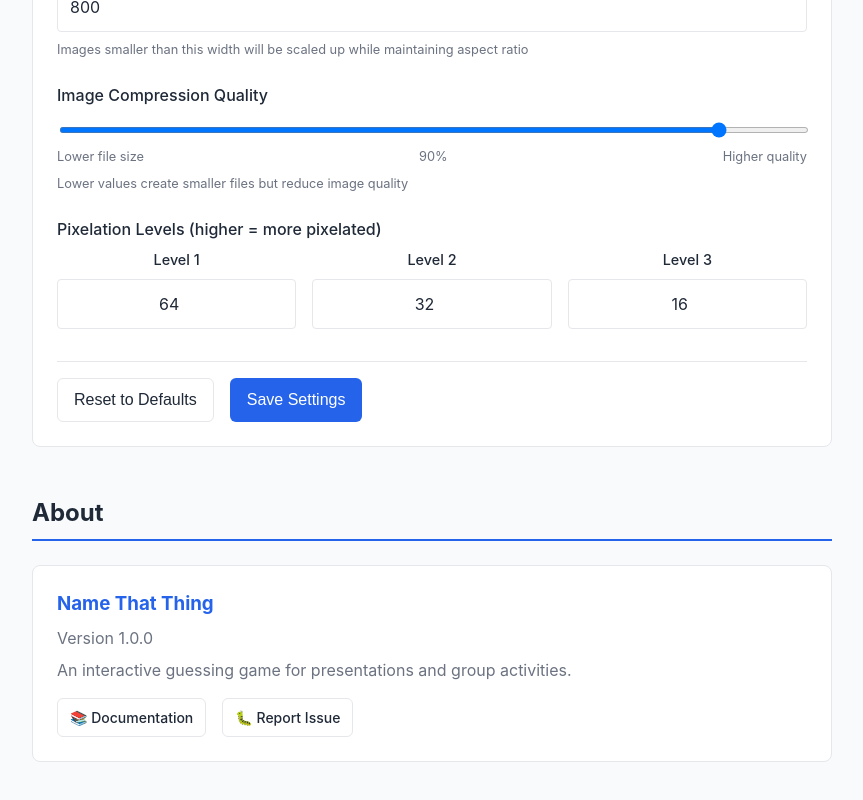
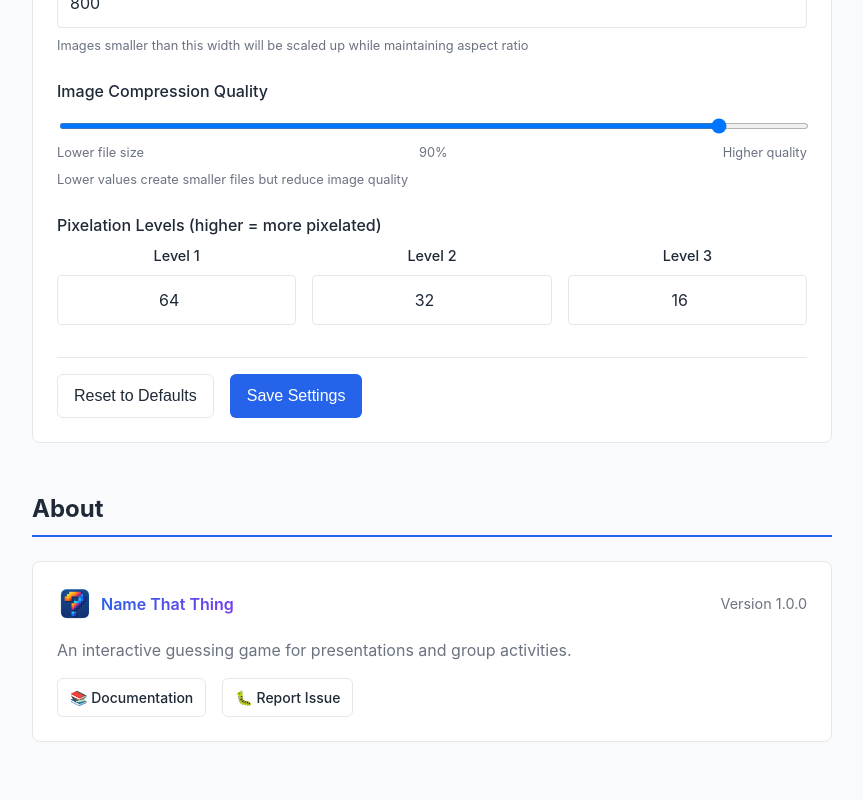
Before and after one commit to fillier/name-that-thing, a Vue app: page /settings in a window 1280 px wide. Shown: the part 978-1778 px from the top of the page, without its empty margins (208-1071 px from the left). Built offline with nearby package versions, Linux system fonts and the light colour scheme.

Commit message:
feat: Add AppLogo component and integrate it into GameSetup, GamePlay, and Settings views

```diff
--- /dev/null
+++ b/src/components/common/AppLogo.vue
@@ -0,0 +1,98 @@
+<template>
+  <div class="app-logo" :class="{ 'logo-large': size === 'large', 'logo-small': size === 'small' }">
+    <div class="logo-icon">
+      <img
+        src="/src/assets/ntt-logo.png"
+        alt="Name That Thing Logo"
+        class="logo-image"
+      />
+    </div>
+    <span v-if="showText" class="logo-text">{{ text }}</span>
+  </div>
+</template>
+
+<script setup lang="ts">
+interface Props {
+  size?: 'small' | 'medium' | 'large'
+  showText?: boolean
+  text?: string
+}
+
+withDefaults(defineProps<Props>(), {
+  size: 'medium',
+  showText: true,
+  text: 'Name That Thing'
+})
+</script>
+
+<style scoped lang="scss">
+.app-logo {
+  display: flex;
+  align-items: center;
+  gap: 0.75rem;
+
+  &.logo-small {
+    gap: 0.5rem;
+
+    .logo-icon {
+      width: 36px;
+      height: 36px;
+    }
+
+    .logo-text {
+      font-size: 1rem;
+      font-weight: 600;
+    }
+  }
+
+  &.logo-large {
+    gap: 1rem;
+
+    .logo-icon {
+      width: 72px;
+      height: 72px;
+    }
+
+    .logo-text {
+      font-size: 1.5rem;
+      font-weight: 700;
+    }
+  }
+}
+
+.logo-icon {
+  width: 48px;
+  height: 48px;
+  flex-shrink: 0;
+
+  .logo-image {
+    width: 100%;
+    height: 100%;
+    object-fit: contain;
+    transition: transform 0.2s ease;
+
+    &:hover {
+      transform: scale(1.05);
+    }
+  }
+}
+
+.logo-text {
+  font-size: 1.25rem;
+  font-weight: 600;
+  color: var(--text-primary);
+  white-space: nowrap;
+  user-select: none;
+
+  background: linear-gradient(135deg, var(--primary), var(--secondary));
+  -webkit-background-clip: text;
+  -webkit-text-fill-color: transparent;
+  background-clip: text;
+
+  // Fallback for browsers that don't support background-clip
+  @supports not (-webkit-background-clip: text) {
+    background: none;
+    color: var(--primary);
+  }
+}
+</style>
--- a/src/views/GamePlay.vue
+++ b/src/views/GamePlay.vue
@@ -12,7 +12,7 @@
         <button @click="$router.push('/setup')" class="btn btn-secondary" aria-label="Go back to setup">
           ← Back to Setup
         </button>
-        <h1>{{ currentCategory?.name || 'Game' }}</h1>
+        <AppLogo size="small" :text="currentCategory?.name || 'Game'" />
       </div>
       <div class="header-right">
         <button @click="toggleFullscreen" class="btn btn-primary" aria-label="Enter fullscreen mode">
@@ -146,6 +146,7 @@ import { computed, onMounted, onUnmounted } from 'vue'
 import { useRouter } from 'vue-router'
 import { useGameStore } from '@/stores/game'
 import ImageDisplay from '@/components/game/ImageDisplay.vue'
+import AppLogo from '@/components/common/AppLogo.vue'
 
 const router = useRouter()
 const gameStore = useGameStore()
--- a/src/views/GameSetup.vue
+++ b/src/views/GameSetup.vue
@@ -1,7 +1,7 @@
 <template>
   <div class="game-setup">
     <header class="setup-header">
-      <h1>Name That Thing</h1>
+      <AppLogo size="medium" />
       <div class="header-actions">
         <button @click="$router.push('/settings')" class="btn btn-secondary">
           Settings
@@ -228,6 +228,7 @@ import { useGameStore } from '@/stores/game'
 import { useSettingsStore } from '@/stores/settings'
 import { useImageUpload } from '@/composables/useImageUpload'
 import { useToast } from '@/composables/useToast'
+import AppLogo from '@/components/common/AppLogo.vue'
 import UploadProgress from '@/components/setup/UploadProgress.vue'
 import ImageThumbnail from '@/components/setup/ImageThumbnail.vue'
 import type { Category } from '@/types'
--- a/src/views/Settings.vue
+++ b/src/views/Settings.vue
@@ -5,7 +5,7 @@
         <button @click="$router.push('/setup')" class="btn btn-secondary">
           ← Back to Setup
         </button>
-        <h1>Settings</h1>
+        <AppLogo size="small" />
       </div>
     </header>
 
@@ -146,8 +146,12 @@
         <div class="settings-section">
           <h2>About</h2>
           <div class="about-card">
-            <h3>Name That Thing</h3>
-            <p>Version 1.0.0</p>
+            <div class="about-header">
+              <AppLogo size="small" show-text />
+              <div class="version-info">
+                <p>Version 1.0.0</p>
+              </div>
+            </div>
             <p>An interactive guessing game for presentations and group activities.</p>
             <div class="about-links">
               <a
@@ -211,6 +215,7 @@ import { useSettingsStore } from '@/stores/settings'
 import { useToast } from '@/composables/useToast'
 import { db } from '@/services/database'
 import { downloadFile, readFileAsText } from '@/utils'
+import AppLogo from '@/components/common/AppLogo.vue'
 
 const categoriesStore = useCategoriesStore()
 const settingsStore = useSettingsStore()
@@ -624,6 +629,19 @@ onMounted(async () => {
   border-radius: 8px;
   padding: 1.5rem;
 
+  .about-header {
+    display: flex;
+    align-items: center;
+    justify-content: space-between;
+    margin-bottom: 1rem;
+
+    .version-info p {
+      margin: 0;
+      color: var(--text-secondary);
+      font-size: 0.9rem;
+    }
+  }
+
   h3 {
     margin: 0 0 0.5rem 0;
     color: var(--primary);
@@ -632,6 +650,10 @@ onMounted(async () => {
   p {
     margin: 0.5rem 0;
     color: var(--text-secondary);
+
+    &:last-of-type {
+      margin-bottom: 1rem;
+    }
   }
 }
 
```
Also changed, not shown: src/assets/ntt-logo.png (added).
